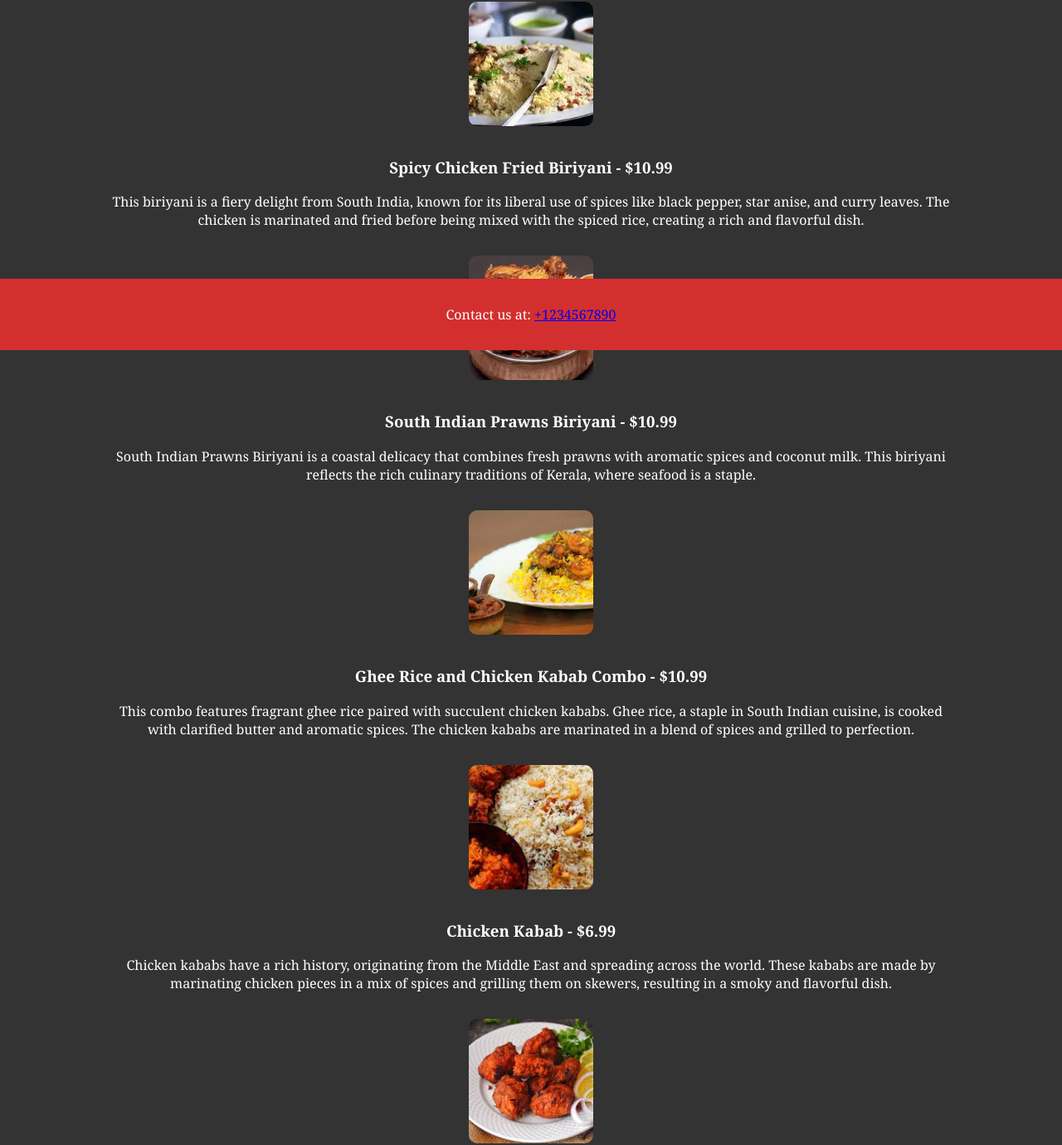
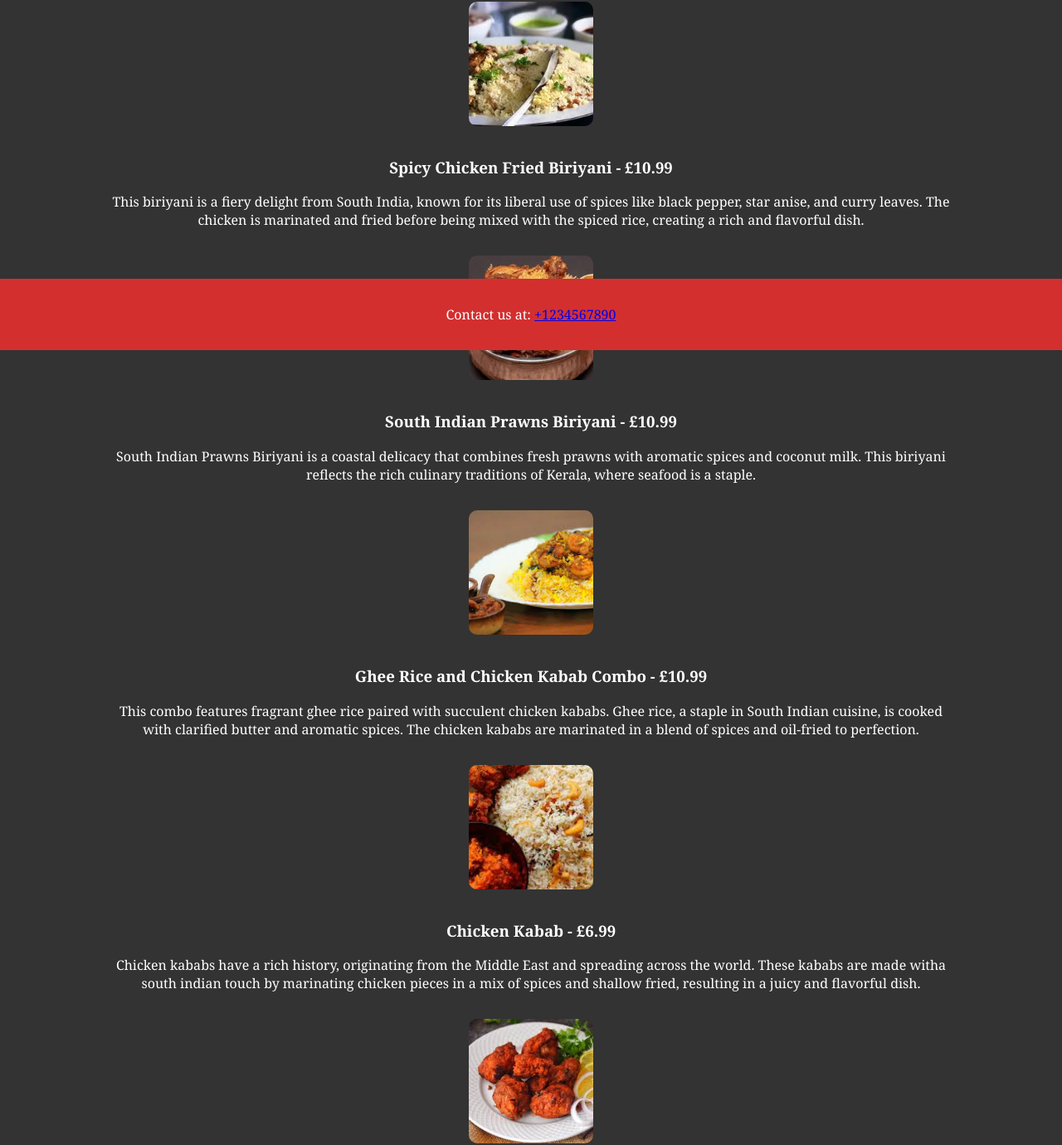
Before and after one commit to RafeeqNaj/biriyani-chef, a plain HTML site: page products.html in a window 1280 px wide. Shown: the part 378-1758 px from the top of the page at 83% size. Drawn offline with Linux system fonts and the light colour scheme.

Commit message:
Update products.html

```diff
--- a/products.html
+++ b/products.html
@@ -1,4 +1,4 @@
-<!DOCTYPE html>
+ <!DOCTYPE html>
 <html lang="en">
 <head>
     <meta charset="UTF-8">
@@ -26,28 +26,28 @@
                 <h2>Menu Items</h2>
                 <ul>
                     <li>
-                        <h3>Chef Special Malabar Biriyani - Chicken - $11.99</h3>
+                        <h3>Chef Special Malabar Biriyani - Chicken - £11.99</h3>
                         <p>Malabar biriyani, originating from the Malabar region in Kerala, India, is known for its unique blend of aromatic spices and short-grain rice called kaima. This biriyani is traditionally prepared in the "dum" style, where marinated chicken and partially cooked rice are layered and slow-cooked, allowing the flavors to meld together beautifully.</p>
                         <img src="images/malabar-biriyani.jpg" alt="Chef Special Malabar Biriyani">
                     </li>
                     <li>
-                        <h3>Spicy Chicken Fried Biriyani - $10.99</h3>
+                        <h3>Spicy Chicken Fried Biriyani - £10.99</h3>
                         <p>This biriyani is a fiery delight from South India, known for its liberal use of spices like black pepper, star anise, and curry leaves. The chicken is marinated and fried before being mixed with the spiced rice, creating a rich and flavorful dish.</p>
                         <img src="images/spicy-chicken-fried-biriyani.jpg" alt="Spicy Chicken Fried Biriyani">
                     </li>
                     <li>
-                        <h3>South Indian Prawns Biriyani - $10.99</h3>
+                        <h3>South Indian Prawns Biriyani - £10.99</h3>
                         <p>South Indian Prawns Biriyani is a coastal delicacy that combines fresh prawns with aromatic spices and coconut milk. This biriyani reflects the rich culinary traditions of Kerala, where seafood is a staple.</p>
                         <img src="images/south-indian-prawns-biriyani.jpg" alt="South Indian Prawns Biriyani">
                     </li>
                     <li>
-                        <h3>Ghee Rice and Chicken Kabab Combo - $10.99</h3>
-                        <p>This combo features fragrant ghee rice paired with succulent chicken kababs. Ghee rice, a staple in South Indian cuisine, is cooked with clarified butter and aromatic spices. The chicken kababs are marinated in a blend of spices and grilled to perfection.</p>
+                        <h3>Ghee Rice and Chicken Kabab Combo - £10.99</h3>
+                        <p>This combo features fragrant ghee rice paired with succulent chicken kababs. Ghee rice, a staple in South Indian cuisine, is cooked with clarified butter and aromatic spices. The chicken kababs are marinated in a blend of spices and oil-fried to perfection.</p>
                         <img src="images/ghee-rice-chicken-kabab.jpg" alt="Ghee Rice and Chicken Kabab Combo">
                     </li>
                     <li>
-                        <h3>Chicken Kabab - $6.99</h3>
-                        <p>Chicken kababs have a rich history, originating from the Middle East and spreading across the world. These kababs are made by marinating chicken pieces in a mix of spices and grilling them on skewers, resulting in a smoky and flavorful dish.</p>
+                        <h3>Chicken Kabab - £6.99</h3>
+                        <p>Chicken kababs have a rich history, originating from the Middle East and spreading across the world. These kababs are made witha south indian touch by marinating chicken pieces in a mix of spices and shallow fried, resulting in a juicy and flavorful dish.</p>
                         <img src="images/chicken-kabab.jpg" alt="Chicken Kabab">
                     </li>
                 </ul>
```
